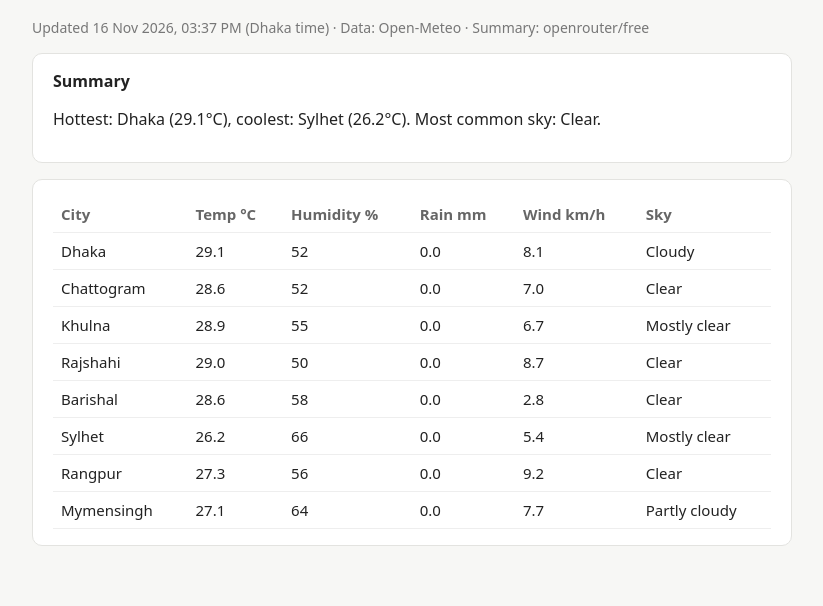
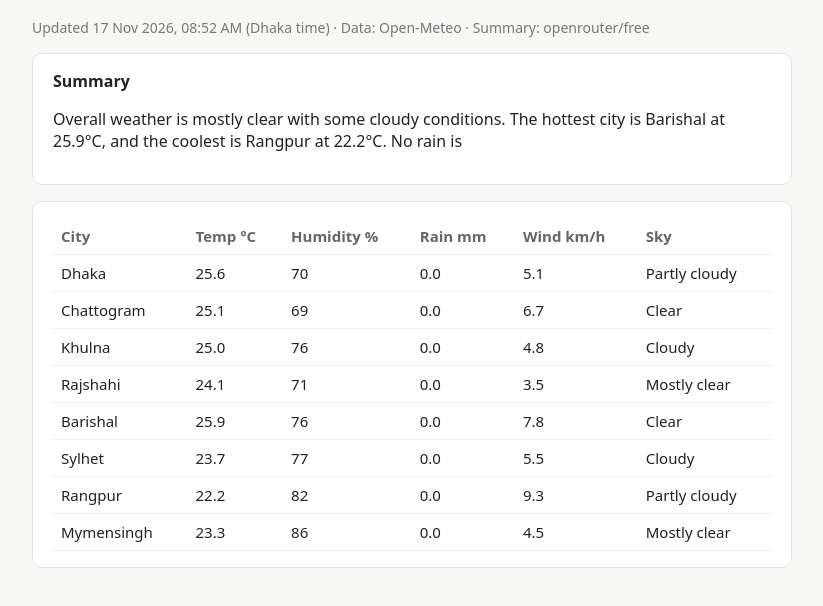
Before and after one commit to FazlyRabbiBD/bd-weather-agent, a plain HTML site: page index.html in a window 1280 px wide. Shown: the part 86-692 px from the top of the page, without its empty margins (228-1051 px from the left). Drawn offline with Linux system fonts and the light colour scheme.

Commit message:
Update weather

```diff
--- a/index.html
+++ b/index.html
@@ -12,8 +12,10 @@
  .wrap{overflow-x:auto}
 </style></head><body>
 <h1>Bangladesh Weather</h1>
-<p class="muted">Updated 16 Nov 2026, 03:37 PM (Dhaka time) · Data: Open-Meteo · Summary: openrouter/free</p>
-<div class="card"><strong>Summary</strong><p>Hottest: Dhaka (29.1°C), coolest: Sylhet (26.2°C). Most common sky: Clear.</p></div>
+<p class="muted">Updated 17 Nov 2026, 08:52 AM (Dhaka time) · Data: Open-Meteo · Summary: openrouter/free</p>
+<div class="card"><strong>Summary</strong><p>
+
+Overall weather is mostly clear with some cloudy conditions. The hottest city is Barishal at 25.9°C, and the coolest is Rangpur at 22.2°C. No rain is</p></div>
 <div class="card wrap"><table class="dataframe">
   <thead>
     <tr style="text-align: right;">
@@ -28,67 +30,67 @@
   <tbody>
     <tr>
       <td>Dhaka</td>
-      <td>29.1</td>
-      <td>52</td>
+      <td>25.6</td>
+      <td>70</td>
       <td>0.0</td>
-      <td>8.1</td>
-      <td>Cloudy</td>
+      <td>5.1</td>
+      <td>Partly cloudy</td>
     </tr>
     <tr>
       <td>Chattogram</td>
-      <td>28.6</td>
-      <td>52</td>
+      <td>25.1</td>
+      <td>69</td>
       <td>0.0</td>
-      <td>7.0</td>
+      <td>6.7</td>
       <td>Clear</td>
     </tr>
     <tr>
       <td>Khulna</td>
-      <td>28.9</td>
-      <td>55</td>
+      <td>25.0</td>
+      <td>76</td>
       <td>0.0</td>
-      <td>6.7</td>
+      <td>4.8</td>
+      <td>Cloudy</td>
+    </tr>
+    <tr>
+      <td>Rajshahi</td>
+      <td>24.1</td>
+      <td>71</td>
+      <td>0.0</td>
+      <td>3.5</td>
       <td>Mostly clear</td>
     </tr>
     <tr>
-      <td>Rajshahi</td>
-      <td>29.0</td>
-      <td>50</td>
+      <td>Barishal</td>
+      <td>25.9</td>
+      <td>76</td>
       <td>0.0</td>
-      <td>8.7</td>
-      <td>Clear</td>
-    </tr>
-    <tr>
-      <td>Barishal</td>
-      <td>28.6</td>
-      <td>58</td>
-      <td>0.0</td>
-      <td>2.8</td>
+      <td>7.8</td>
       <td>Clear</td>
     </tr>
     <tr>
       <td>Sylhet</td>
-      <td>26.2</td>
-      <td>66</td>
+      <td>23.7</td>
+      <td>77</td>
       <td>0.0</td>
-      <td>5.4</td>
-      <td>Mostly clear</td>
+      <td>5.5</td>
+      <td>Cloudy</td>
     </tr>
     <tr>
       <td>Rangpur</td>
-      <td>27.3</td>
-      <td>56</td>
+      <td>22.2</td>
+      <td>82</td>
       <td>0.0</td>
-      <td>9.2</td>
-      <td>Clear</td>
+      <td>9.3</td>
+      <td>Partly cloudy</td>
     </tr>
     <tr>
       <td>Mymensingh</td>
-      <td>27.1</td>
-      <td>64</td>
+      <td>23.3</td>
+      <td>86</td>
       <td>0.0</td>
-      <td>7.7</td>
-      <td>Partly cloudy</td>
+      <td>4.5</td>
+      <td>Mostly clear</td>
     </tr>
   </tbody>
 </table></div>
```
